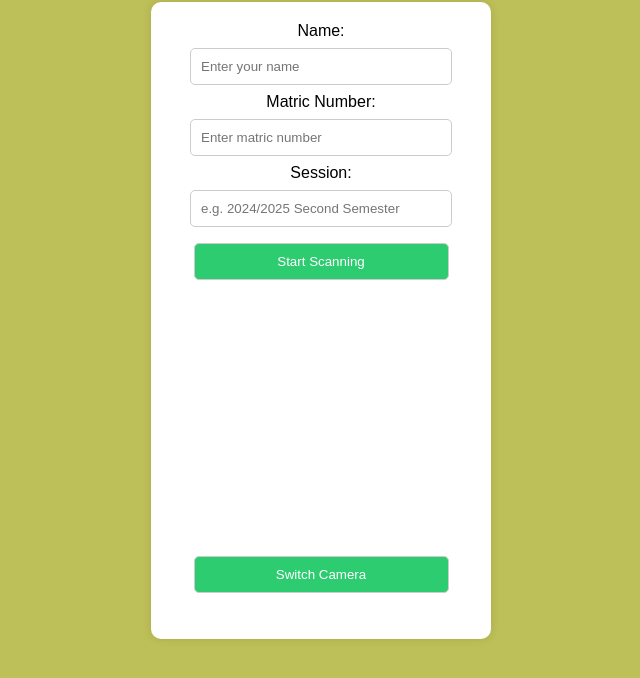
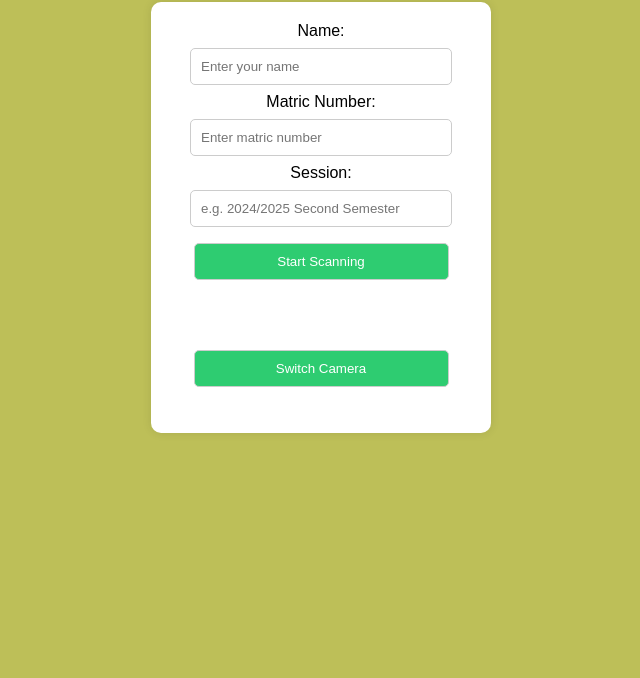
Before and after one commit to DREVO1308/attendance-main, a website: page student.html in a window 1280 px wide. Shown: the part 86-764 px from the top of the page, without its empty margins (319-959 px from the left). Drawn offline with Linux system fonts and the light colour scheme.

Commit message:
fix student file

```diff
--- a/student.html
+++ b/student.html
@@ -75,7 +75,7 @@
 
     <button type="button" onclick="startScan()">Start Scanning</button><br><br>
 
-   <video id="preview" width="300" height="200" style="margin-top: 20px;"></video><br><br>
+     <div id="preview" style="width:300px;"></div><br><br>
 <button type="button" onclick="switchCamera()">Switch Camera</button><br><br>
 
 
```
